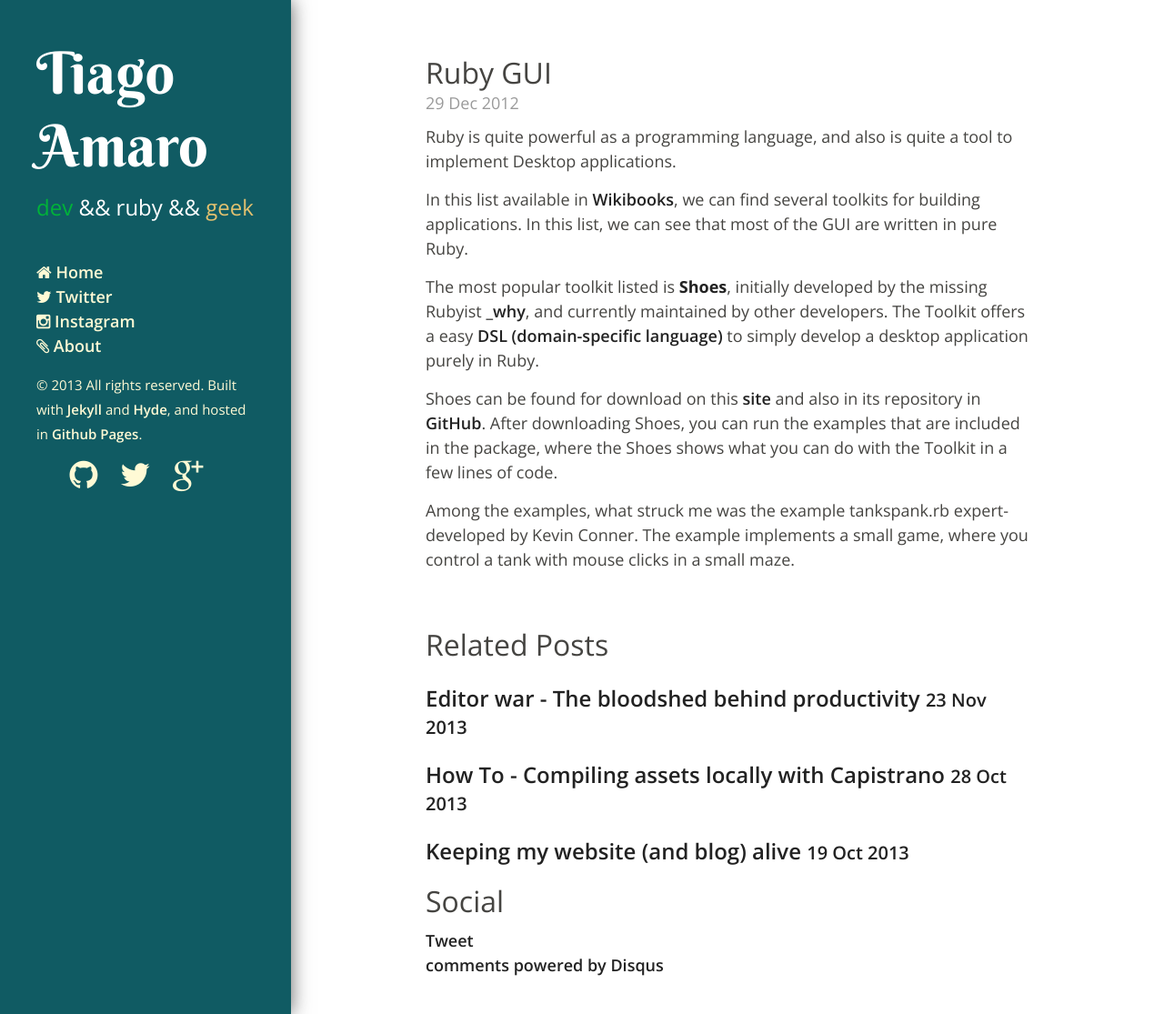
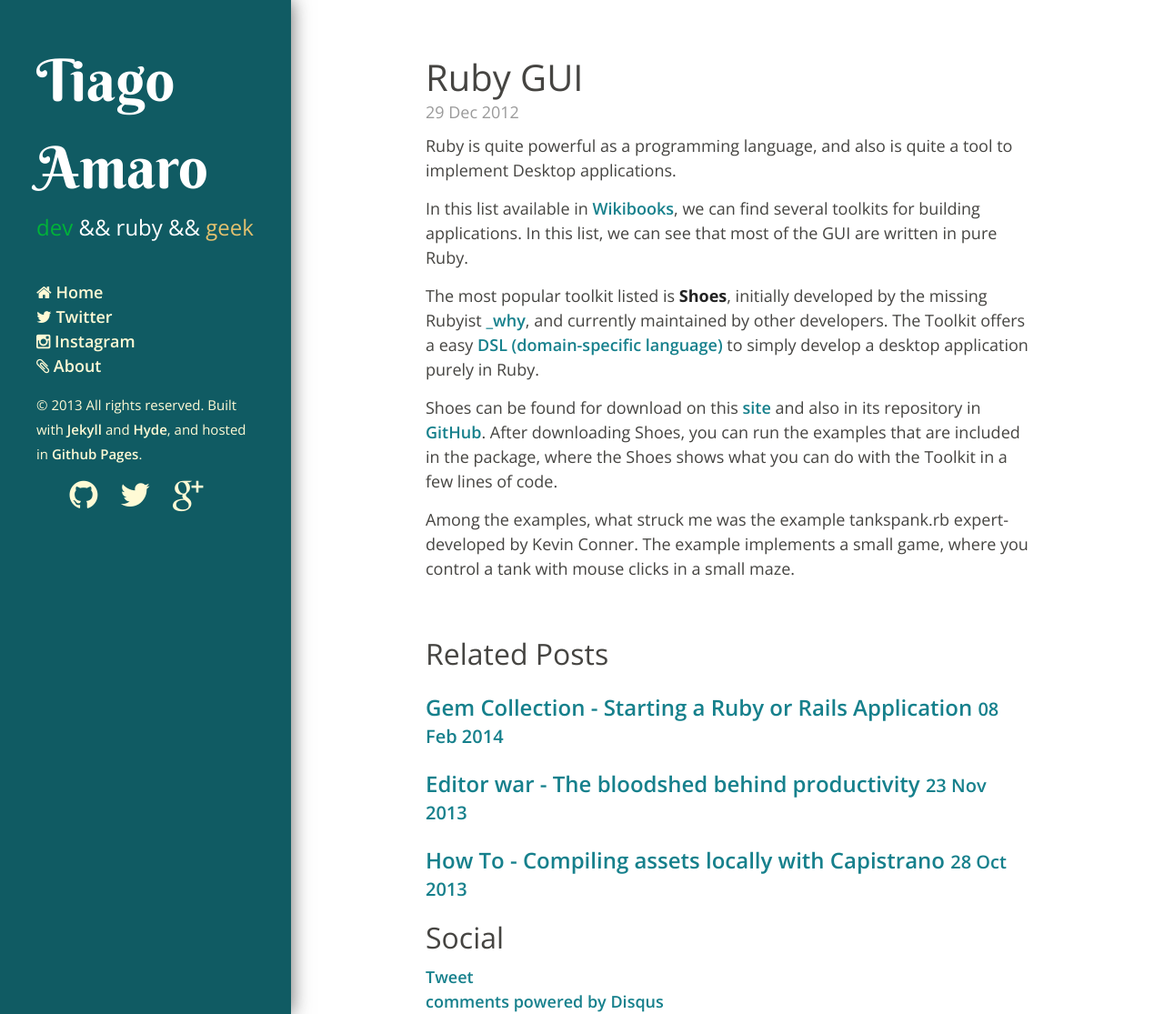
Before and after one commit to tiagoamaro/tiagoamaro.com.br_jekyll, a Jekyll site: the page built from _posts/2012-12-29-ruby-gui.md, in a window 1280 px wide and 1115 px high. Shown: the whole window at 91% size. Built offline with Jekyll 4.4.1, drawn with Linux system fonts in a browser that asks for light colours; comment, search, counter and statistics services are not loaded; some of the changed lines change nothing that is shown.

Commit message:
new blog post (Gem Collection - Starting a Ruby or Rails Application)

````diff
--- a/_layouts/default.html
+++ b/_layouts/default.html
@@ -34,7 +34,7 @@
 
     <header class="masthead">
       <div class="masthead-inner">
-        <h1>Tiago Amaro</h1>
+        <span id="name">Tiago Amaro</span>
         <p class="lead">
           <span class="dev">dev</span> && ruby && <span class="geek">geek</span>
         </p>
--- a/_layouts/post.html
+++ b/_layouts/post.html
@@ -3,7 +3,7 @@
 ---
 
 <div class="post">
-  <h2>{{ page.title }}</h2>
+  <h1>{{ page.title }}</h1>
   <span class="post-date">{{ page.date | date_to_string }}</span>
   {{ content }}
 </div>
--- /dev/null
+++ b/_posts/2014-02-08-gem-collection-starting-a-ruby-or-rails-application.md
@@ -0,0 +1,68 @@
+---
+layout: post
+title: Gem Collection - Starting a Ruby or Rails Application
+---
+
+Creating a project from scratch always require remembering about which Gems and what usefulness they had on your past projects. If you need to use some library for a specific problem that fits in a category, use [Ruby-Toolbox categories](https://www.ruby-toolbox.com/categories/by_name).
+
+My current problem was remembering which Gems I used for keeping my code clean and add some performance to my projects. Those Gems are listed on very specific categories on Ruby Toolbox, so I have created a list of my favorite ones:
+
+## Environment Independent:
+
+* localtunnel.me (npm)
+
+When I need to show my localhost to the world, I use the [defunctzombie/localtunnel](https://github.com/defunctzombie/localtunnel). This npm library is very performatic and creates a tunnel for you using HTTPS, so it is a double win.
+
+* pry
+
+"I want a debugging console where I can see all my variables, check my source code and modify my dev environment. Oh, and it needs to make coffee too."
+
+If you always wanted that, you were asking for [pry](https://github.com/pry/pry). Every Ruby dev knows about it, and should know about it. It is a powerful shell for Ruby that can be binded anywhere in your code.
+
+Tip: Remember to check the [pry wiki](https://github.com/pry/pry/wiki/Source-browsing#wiki-Show_method) for the ```show-source``` and ```show-method```. This was a great tip from [grillorafael](https://github.com/grillorafael).
+
+* reek
+
+[troessner/reek](https://github.com/troessner/reek) detects code smells. Very good tip for beginners rubyists or experts with sleep privation.
+
+* rubocop
+
+[bbatsov/rubocop](https://github.com/bbatsov/rubocop) is an excelent Gem to keep a project within a style guide. [This blog post](http://www.joeloliveira.com/2014/02/06/maintain-style-with-rubocop.html) gives a basic explanation about its use and how it can maintain your code with the same style among developers.
+
+## Rack Applications:
+
+* better_errors
+
+It is true that Rails 4 introduced a new and friendlier error interface for our development environments, but it can't be compared to [charliesome/better_errors](https://github.com/charliesome/better_errors).
+
+This Gem introduces a great error interface. It allows you to debug your errors and interact within the error context (if you add the ```binding_of_caller``` Gem, as described in the [better_errors installation guide](https://github.com/charliesome/better_errors#installation))
+
+* rack-mini-profiler
+
+[miniprofiler/rack-mini-profiler](https://github.com/miniprofiler/rack-mini-profiler) adds a simple speed badge in your development environment. Don't misjudge this little badge. Click on it and see its real power! It shows your total page load time per view and the amount of time spent on your database. This Gem is wonderful when you are trying to speed up things on your application.
+
+## Rails:
+
+* bullet
+
+Trying to avoid dumb and slow ActiveRecord queries? Try [flyerhzm/bullet](https://github.com/flyerhzm/bullet). This gem helps you finding N+1 situations and when you should eager load instead of lazily use lazy loading.
+
+* rails_best_practices
+
+[railsbp/rails_best_practices](https://github.com/railsbp/rails_best_practices) can be compared to the *reek* Gem, but it is Rails specific. It uses various metrics to help you write a better and cleaner Rails application.
+
+* spring
+
+[rails/spring](https://github.com/rails/spring) is a Rails preloader, that speed up things in development so you can run `rails s` and your test environment (almost) without any delay.
+
+spring will be [enabled by default on Rails 4.1](http://edgeguides.rubyonrails.org/4_1_release_notes.html#spring-application-preloader), but in the meanwhile, you can just install it and run your specs in the speed of light.
+
+* zeus
+
+[burke/zeus](https://github.com/burke/zeus) is like the *spring* Gem, but it can preload other Rails commands like `rails g`.
+
+## Bonus Gem:
+
+* table_print
+
+This guy caught my attention after I checked his comment on two blog posts. The [arches/table_print](https://github.com/arches/table_print) Gem helps you debugging your objects in a table format. Pretty neat. It reminds me of the JavaScript [`console.table` command](http://blog.mariusschulz.com/2013/11/13/advanced-javascript-debugging-with-consoletable).
--- a/public/css/hyde.css
+++ b/public/css/hyde.css
@@ -174,7 +174,7 @@
 
 a {
   font-weight: 600;
-  color: #222;
+  color: #16808c;
   text-decoration: none;
 }
 a:hover {
@@ -194,7 +194,7 @@
 .masthead-inner {
   padding: 20px;
 }
-.masthead h1 {
+.masthead #name {
   margin-top: 0;
   font-family: "Berkshire Swash";
 }
@@ -299,7 +299,7 @@
   body {
     font-size: 18px;
   }
-  .masthead h1 {
+  .masthead #name {
     font-size: 64px;
   }
 
````
Also changed, not shown: 14 other files.
